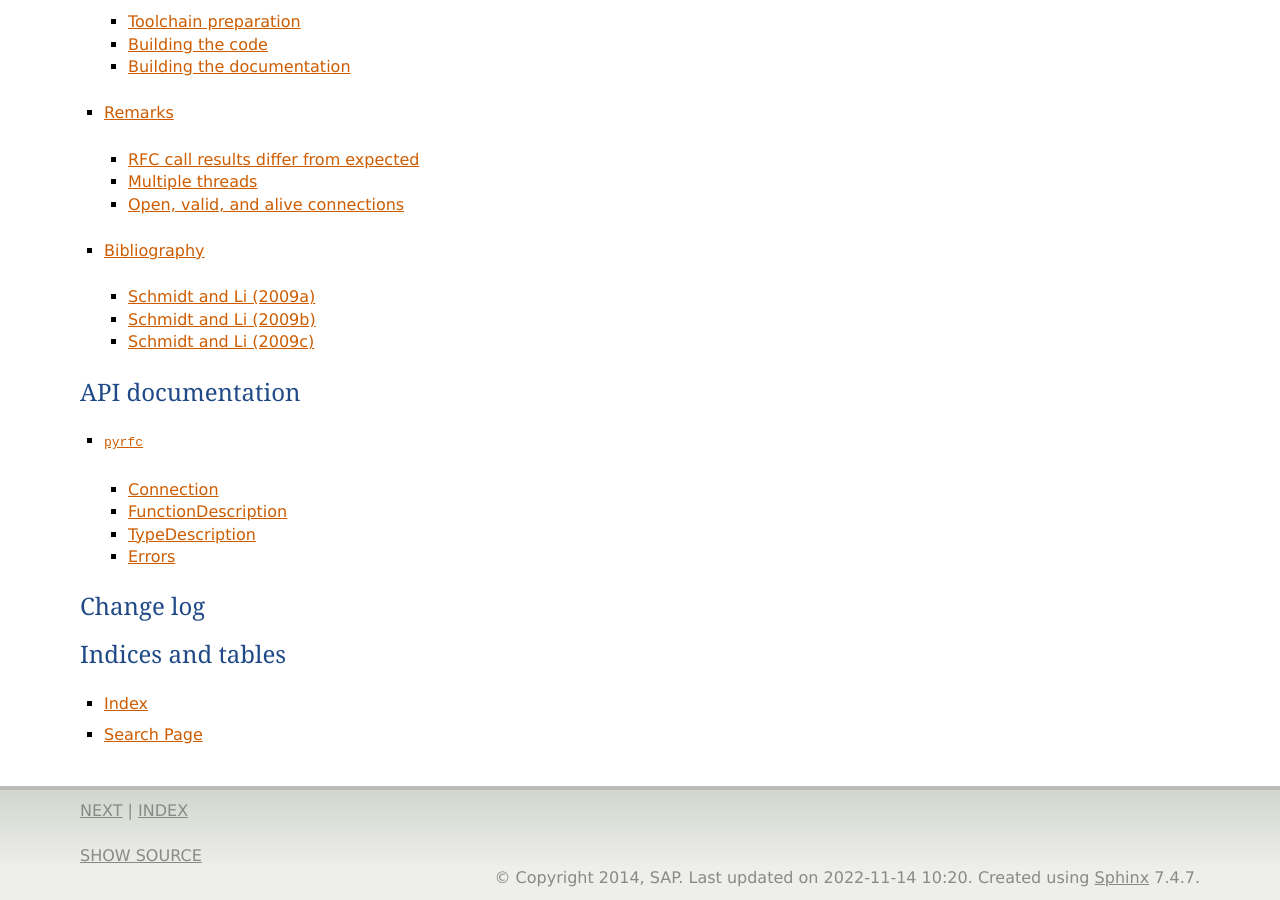
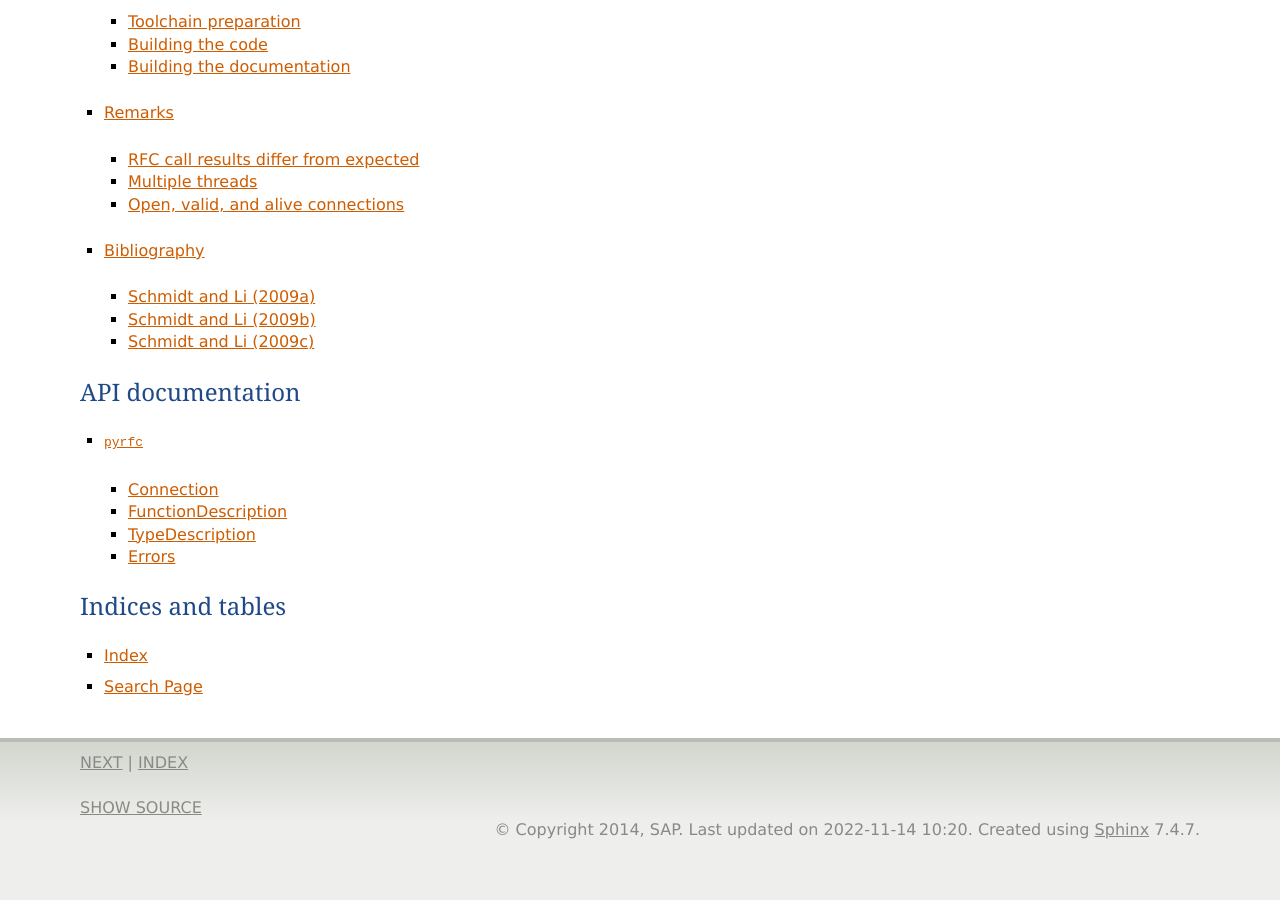
Before and after one commit to SAP/PyRFC, a Sphinx documentation site: the page built from doc/index.rst, in a window 1280 px wide and 900 px high, scrolled down 923 px. Built offline with Sphinx 7.4.7, drawn with Linux system fonts in a browser that asks for light colours; after the commit the page ends 1775 px from its top, so only the background shows below that.

Commit message:
docs: chengelog removed from documentation

```diff
--- a/doc/changelog.rst
+++ /dev/null
@@ -1 +0,0 @@
-.. include:: ../CHANGES
--- a/doc/index.rst
+++ b/doc/index.rst
@@ -33,15 +33,6 @@ API documentation
 
    pyrfc
 
-Change log
-==========
-
-.. toctree::
-   :maxdepth: 2
-
-   changelog
-
-
 Indices and tables
 ==================
 
```
